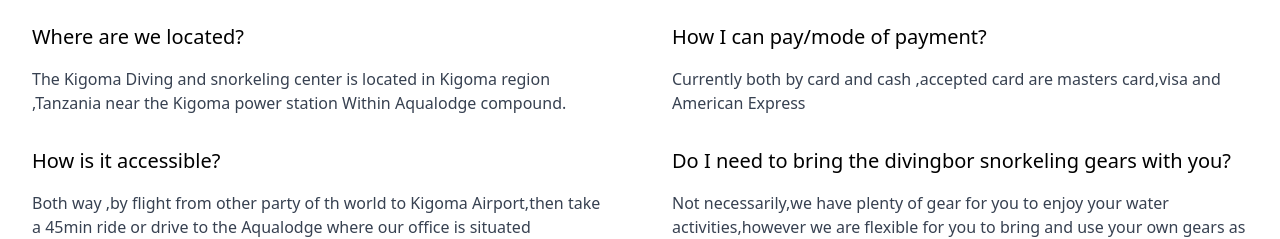
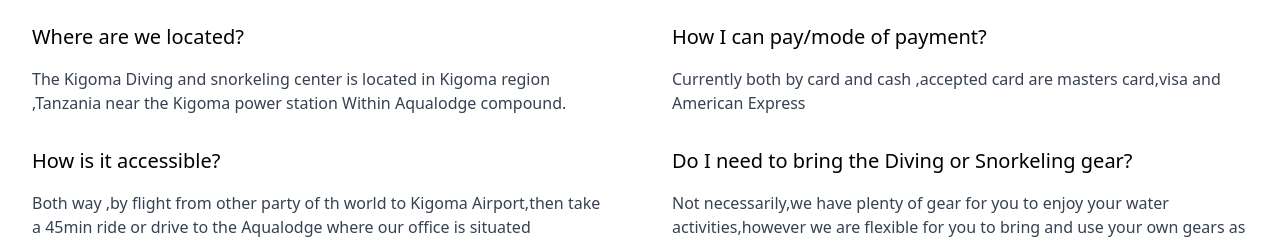
Before and after one commit to frank255/kigoma-diving-center, a Vue app: page / in a window 1280 px wide. Shown: the part 6245-6484 px from the top of the page. Built offline with nearby package versions, Linux system fonts and the light colour scheme; no server answers; what vue-sweetalert2 would draw is missing.

Commit message:
feat:changes to faq

```diff
--- a/src/components/Faqs.vue
+++ b/src/components/Faqs.vue
@@ -63,7 +63,7 @@
             </div>
             <div>
               <p class="mb-4 text-xl font-medium">
-                Do I need to bring the divingbor snorkeling gears with you?
+                Do I need to bring the Diving or Snorkeling gear?
               </p>
               <p class="text-gray-700">
                 Not necessarily,we have plenty of gear for you to enjoy your water activities,however we are flexible for you to bring and use your own gears as far as they are in good working conditions.
```
Also changed, not shown: 2 other files (tests, documents, lock files or other folders).
